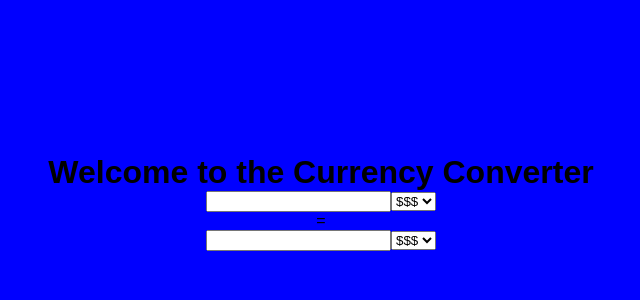
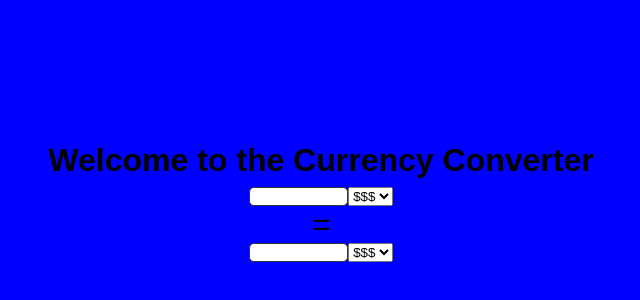
Before and after one commit to DeeIdowu/Currency-Converter, a React (Create React App) app in the folder currency-converter/: page / in a window 1280 px wide. Shown: the part 198-498 px from the top of the page, without its empty margins (319-959 px from the left). Built offline with nearby package versions, Linux system fonts and the light colour scheme.

Commit message:
styled the currency row

```diff
--- a/currency-converter/src/App.css
+++ b/currency-converter/src/App.css
@@ -11,5 +11,20 @@ body {
 
 h1 {
 	margin: 0;
-	margin-bottom: 0.5 rem;
+	margin-bottom: 0.5rem;
 }
+
+.input {
+	border: 1px solid #333;
+	border-radius: 0.3rem;
+	width: 7em;
+}
+
+.select {
+	margin-left: 0.5rem;
+}
+
+.equals {
+	font-weight: bnold;
+	font-size: 2rem;
+}
--- a/currency-converter/src/App.js
+++ b/currency-converter/src/App.js
@@ -7,7 +7,7 @@ function App() {
     <div className="App">
         <h1>Welcome to the Currency Converter</h1>
         <CurrencyRow/>
-        <div>=</div>
+        <div className="equals">=</div>
         <CurrencyRow/>
     </div>
   );
--- a/currency-converter/src/components/CurrencyRow.js
+++ b/currency-converter/src/components/CurrencyRow.js
@@ -3,7 +3,7 @@ import React from 'react'
  function CurrencyRow() {
     return (
         <div>
-            <input type="number"/>
+            <input type="number" className="input"/>
             <select>
                 <option value="$$$">$$$</option>
             </select>
```
